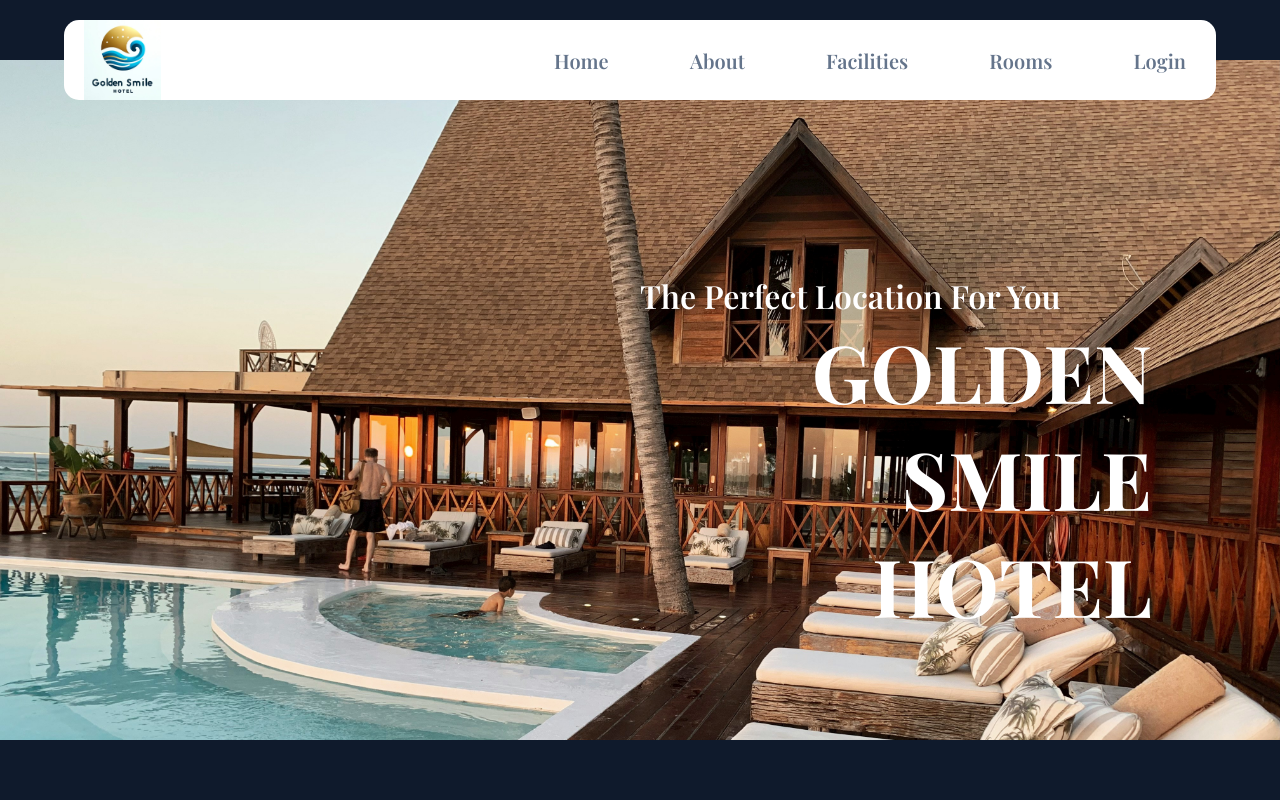
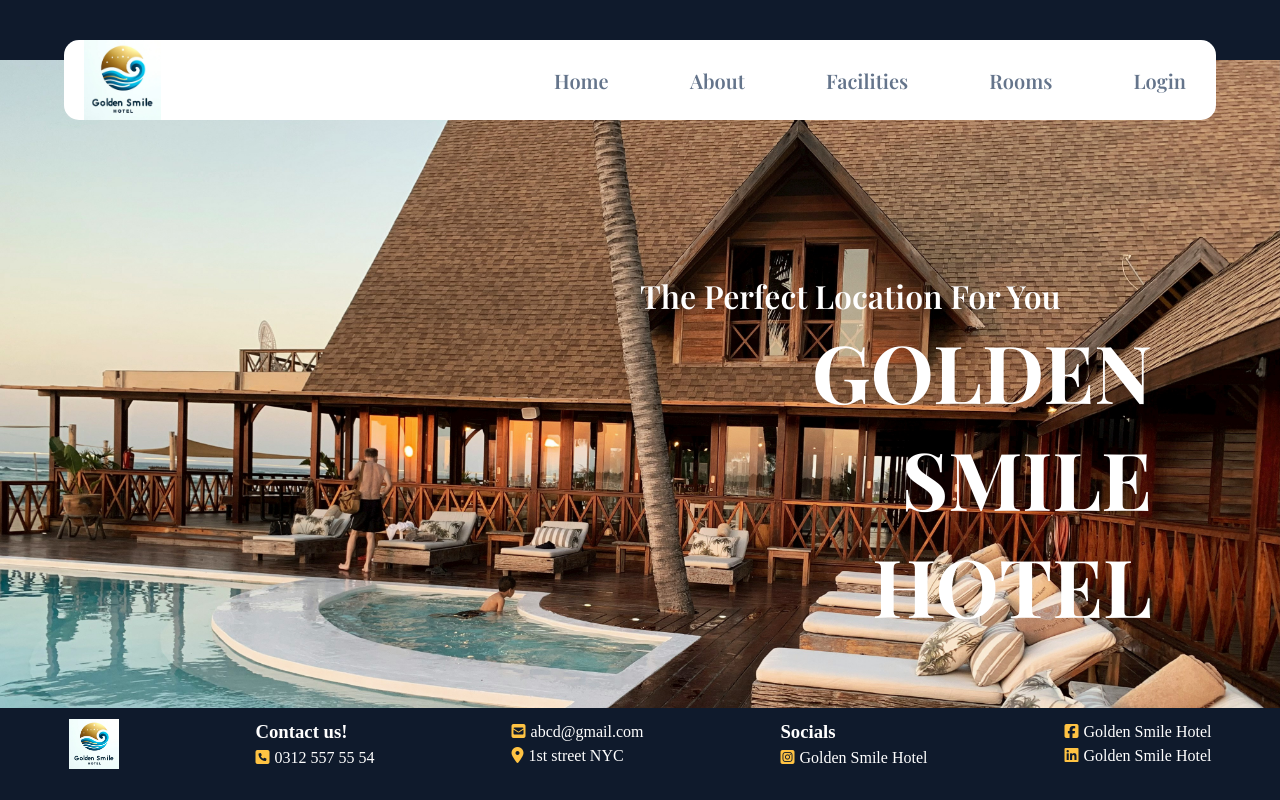
Before and after one commit to BeyzaBolattekin/hotel-reservation-website, a PHP site: page / in a window 1280 px wide. Run offline with PHP 8.4, Linux system fonts and the light colour scheme; some libraries are stand-ins or nearby versions.

Commit message:
created footer in index page

```diff
--- a/index.html
+++ b/index.html
@@ -8,20 +8,63 @@
   </head>
   <body>
     <div class="home-container">
+      <nav class="navbar">
+        <img src="/images/logo.jpg" alt="logo" id="logo" />
+        <ul class="nav-items">
+          <li><a href="/pages/home.html">Home</a></li>
+          <li><a href="/pages/about.html">About</a></li>
+          <li><a href="/pages/features.html">Facilities</a></li>
+          <li><a href="/pages/rooms.html">Rooms</a></li>
+          <li><a href="/pages/login.html">Login</a></li>
+        </ul>
+      </nav>
+
       <div class="home-text-container">
         <p>The Perfect Location For You</p>
         <h1>GOLDEN SMILE HOTEL</h1>
       </div>
     </div>
-    <nav class="navbar">
-      <img src="/images/logo.jpg" alt="logo" id="logo" />
-      <ul class="nav-items">
-        <li><a href="/pages/home.html">Home</a></li>
-        <li><a href="/pages/about.html">About</a></li>
-        <li><a href="/pages/features.html">Facilities</a></li>
-        <li><a href="/pages/rooms.html">Rooms</a></li>
-        <li><a href="/pages/login.html">Login</a></li>
-      </ul>
-    </nav>
+    <footer class="footer">
+      <img src="/images/logo.jpg" alt="" />
+
+      <div class="footerContactUs">
+        <h3 class="footerItem">Contact us!</h3>
+        <div class="footerPhone footerItem">
+          <i class="fa-solid fa-square-phone"></i>
+          <p>0312 557 55 54</p>
+        </div>
+      </div>
+      <div>
+        <div class="footerEmail footerItem">
+          <i class="fa-solid fa-square-envelope"></i>
+          <p>abcd@gmail.com</p>
+        </div>
+        <div class="footerAddress footerItem">
+          <i class="fa-solid fa-location-dot"></i>
+          <p>1st street NYC</p>
+        </div>
+      </div>
+      <div id="footerSocials ">
+        <h3 class="footerItem">Socials</h3>
+        <div class="footerInstagram footerItem">
+          <i class="fa-brands fa-square-instagram"></i>
+          <p>Golden Smile Hotel</p>
+        </div>
+      </div>
+      <div>
+        <div class="footerFacebook footerItem">
+          <i class="fa-brands fa-square-facebook"></i>
+          <p>Golden Smile Hotel</p>
+        </div>
+        <div class="footerLinkedin footerItem">
+          <i class="fa-brands fa-linkedin"></i>
+          <p>Golden Smile Hotel</p>
+        </div>
+      </div>
+    </footer>
   </body>
+  <script
+    src="https://kit.fontawesome.com/b022f45a64.js"
+    crossorigin="anonymous"
+  ></script>
 </html>
--- a/style.css
+++ b/style.css
@@ -12,10 +12,6 @@
   margin: 0;
   padding: 0;
   box-sizing: border-box;
-}
-
-p {
-  font-size: 2rem;
 }
 
 h1 {
@@ -40,19 +36,10 @@ body {
   align-items: center;
 }
 
-.home-container {
-  background-image: url("../images/home.jpg");
-  background-repeat: no-repeat;
-  background-size: cover;
-  height: 85vh;
-  width: 100%;
-  position: relative;
-}
-
 .navbar {
   background-color: #fff;
   position: absolute;
-  top: 20px;
+  top: -20px;
   left: 5%;
   height: 80px;
   width: 90%;
@@ -78,6 +65,19 @@ body {
   width: 80px;
 }
 
+.home-container {
+  background-image: url("../images/home.jpg");
+  background-repeat: no-repeat;
+  background-size: cover;
+  height: 85vh;
+  width: 100%;
+  position: relative;
+}
+
+.home-container p {
+  font-size: 2rem;
+}
+
 .home-text-container {
   width: 40%;
   color: white;
@@ -87,3 +87,30 @@ body {
   bottom: 15%;
   right: 10%;
 }
+
+.footer {
+  position: absolute;
+  bottom: 20px;
+  width: 100%;
+  background-color: var(--primary-color);
+  color: white;
+  display: flex;
+  padding: 10px 0;
+  justify-content: space-around;
+  align-items: center;
+}
+
+.footer img {
+  height: 50px;
+  width: 50px;
+}
+
+.footerItem {
+  display: flex;
+  gap: 5px;
+  padding: 3px 0;
+}
+
+.footer i {
+  color: var(--secondary-color);
+}
```
